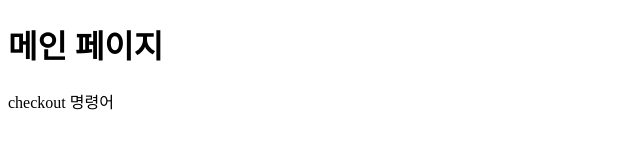
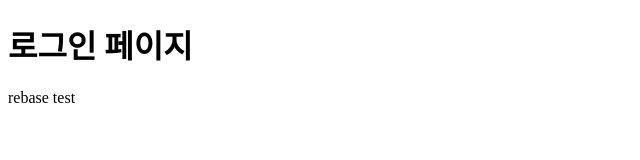
Before and after one commit to SeongTaeYU/Git_Basic_App, a plain HTML site: page index.html in a window 1280 px wide. Shown: the whole page, without its empty margins (0-640 px from the left). Drawn offline with Linux system fonts and the light colour scheme.

Commit message:
로그인처리

```diff
--- a/index.html
+++ b/index.html
@@ -7,7 +7,7 @@
     <script src="index.js"></script>
 </head>
 <body>
-    <h1>메인 페이지</h1>
-    <div>checkout 명령어</div>
+    <h1>로그인 페이지</h1>
+    <div>rebase test</div>
 </body>
 </html>
```
Also changed, not shown: login.html (+6 -0 lines).
